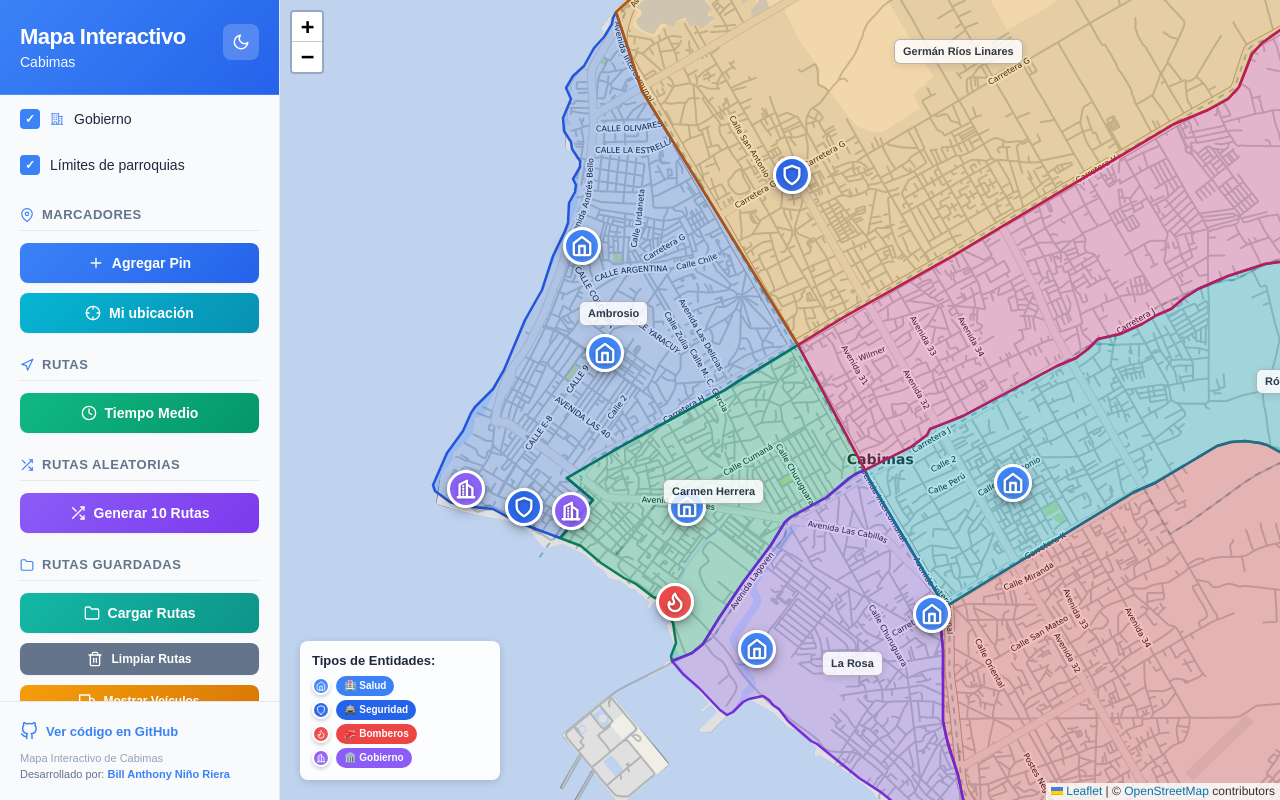
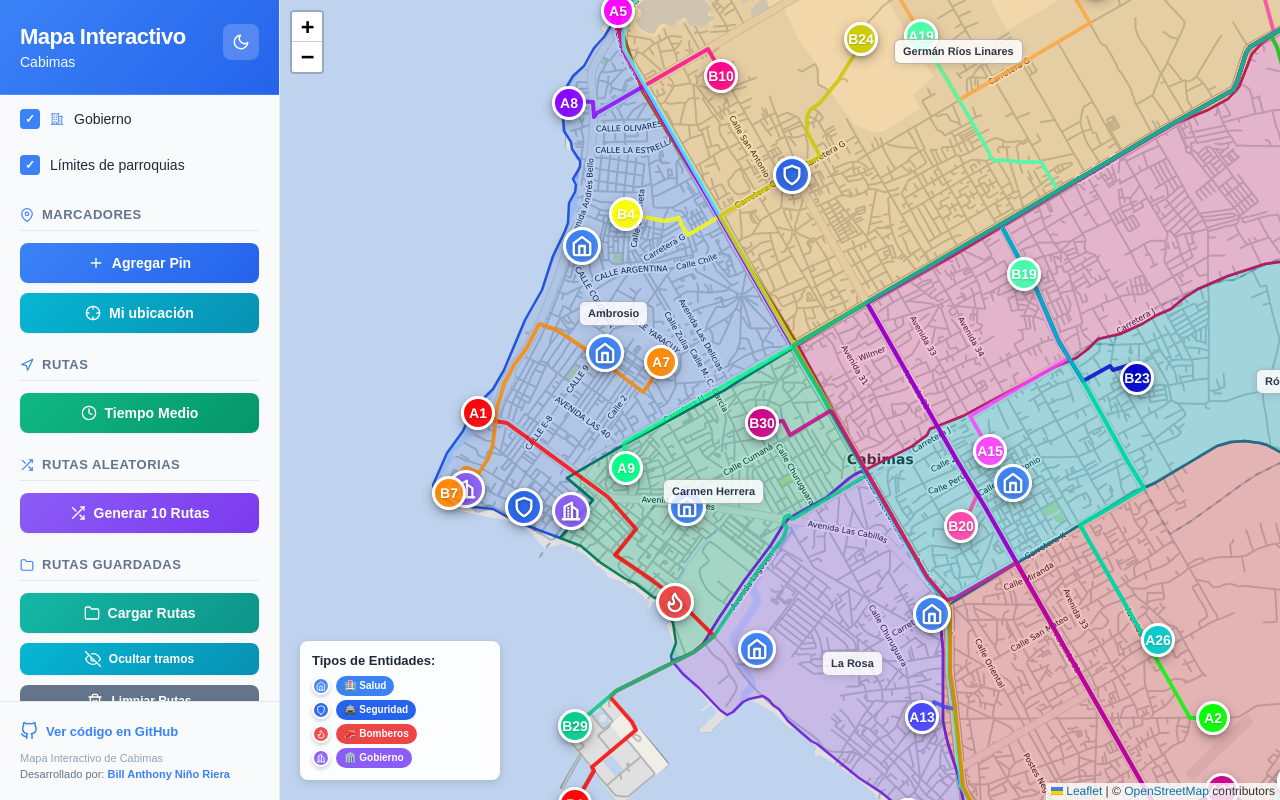
Before and after one commit to ejeoxlac/MIC, a Next.js app in the folder frontend/: page / in a window 1280 px wide. Both pictures are taken after a click on the button "Cargar Rutas". Built offline with nearby package versions, Linux system fonts and the light colour scheme.

Commit message:
Arreglo / Las "Rutas Guardadas" no se borraban bien y los vehículos se reseteaban solos

```diff
--- a/frontend/app/page.tsx
+++ b/frontend/app/page.tsx
@@ -16,6 +16,7 @@ export default function Home() {
   const [hasTiempoMedio, setHasTiempoMedio] = useState(false)
   const [hasRutasAleatorias, setHasRutasAleatorias] = useState(false)
   const [hasRutasSalvas, setHasRutasSalvas] = useState(false)
+  const [tramosRutasSalvasVisibles, setTramosRutasSalvasVisibles] = useState(false)
   const [vehiculosActivos, setVehiculosActivos] = useState(false)
   const [vehiculosConRutasSalvasActivos, setVehiculosConRutasSalvasActivos] = useState(false)
   const [filters, setFilters] = useState<FilterCategory[]>([
@@ -121,6 +122,7 @@ export default function Home() {
 
     const handleRutasSalvasCargadas = (e: WindowEventMap['rutas-salvas-cargadas']) => {
       setHasRutasSalvas(true)
+      setTramosRutasSalvasVisibles(true)
       if (e.detail?.count) {
         console.log(`✅ ${e.detail.count} rutas guardadas cargadas`)
       }
@@ -128,6 +130,7 @@ export default function Home() {
 
     const handleRutasSalvasLimpiadas = () => {
       setHasRutasSalvas(false)
+      setTramosRutasSalvasVisibles(false)
       setVehiculosConRutasSalvasActivos(false)
     }
 
@@ -221,6 +224,7 @@ export default function Home() {
             hasTiempoMedio={hasTiempoMedio}
             hasRutasAleatorias={hasRutasAleatorias}
             hasRutasSalvas={hasRutasSalvas}
+            tramosRutasSalvasVisibles={tramosRutasSalvasVisibles}
             vehiculosActivos={vehiculosActivos}
             vehiculosConRutasSalvasActivos={vehiculosConRutasSalvasActivos}
             filters={filters}
@@ -264,6 +268,10 @@ export default function Home() {
               window.dispatchEvent(new CustomEvent('limpiar-rutas-salvas'))
               if (isMobile) closeMobileMenu()
             }}
+            onToggleTramosRutasSalvas={() => {
+              setTramosRutasSalvasVisibles((visible) => !visible)
+              if (isMobile) closeMobileMenu()
+            }}
             onToggleVehiculos={() => {
               if (vehiculosActivos) {
                 window.dispatchEvent(new CustomEvent('desactivar-vehiculos'))
@@ -289,7 +297,10 @@ export default function Home() {
         </div>
 
         <div className="app-map-slot">
-          <Mapa hideLegend={isMobile && isMobileMenuOpen} />
+          <Mapa
+            hideLegend={isMobile && isMobileMenuOpen}
+            mostrarTramosRutasSalvas={tramosRutasSalvasVisibles}
+          />
         </div>
       </main>
     </>
--- a/frontend/components/Mapa.tsx
+++ b/frontend/components/Mapa.tsx
@@ -1373,9 +1373,13 @@ function MarkerWithTooltip({
 
 interface MapaProps {
   hideLegend?: boolean
+  mostrarTramosRutasSalvas?: boolean
 }
 
-function Mapa({ hideLegend = false }: MapaProps) {
+function Mapa({
+  hideLegend = false,
+  mostrarTramosRutasSalvas = false,
+}: MapaProps) {
   const [customMarker, setCustomMarker] = useState(null)
   const [addingMarker, setAddingMarker] = useState(false)
   const [tiempoMedioMode, setTiempoMedioMode] = useState(false)
@@ -1397,7 +1401,6 @@ function Mapa({ hideLegend = false }: MapaProps) {
   const [cargandoRutasAleatorias, setCargandoRutasAleatorias] = useState(false)
   const [rutasSalvas, setRutasSalvas] = useState([])
   const [cargandoRutasSalvas, setCargandoRutasSalvas] = useState(false)
-  const [rutasSalvasCargadasManualmente, setRutasSalvasCargadasManualmente] = useState(false)
   const [vehiculos, setVehiculos] = useState([])
   const [vehiculosActivos, setVehiculosActivos] = useState(false)
   const [vehiculosConRutasSalvas, setVehiculosConRutasSalvas] = useState([])
@@ -2052,7 +2055,12 @@ function Mapa({ hideLegend = false }: MapaProps) {
   // Función para limpiar rutas guardadas
   const limpiarRutasSalvas = () => {
     setRutasSalvas([])
-    setRutasSalvasCargadasManualmente(false)
+    // Las rutas guardadas también pueden estar siendo usadas por vehículos.
+    // Limpiarlas debe desmontar esos vehículos y cancelar sus animaciones.
+    setVehiculosConRutasSalvas([])
+    setVehiculosConRutasSalvasActivos(false)
+    setRutasVisibles(new Set())
+    setRutasUsadasPorVehiculo(new Map())
     // Disparar evento para notificar que las rutas fueron limpiadas
     const event = new CustomEvent('rutas-salvas-limpiadas')
     window.dispatchEvent(event)
@@ -2385,10 +2393,11 @@ function Mapa({ hideLegend = false }: MapaProps) {
     window.dispatchEvent(event)
   }
 
-  // Callback cuando un veículo llega al destino
-  const handleVehiculoLlegada = (vehiculoId, vehiculo) => {
+  // Callback estable: cambiar el zoom o mover el mapa no debe reiniciar
+  // la animación de los vehículos con rutas guardadas.
+  const handleVehiculoLlegada = useCallback((vehiculoId, vehiculo) => {
     // Se for um veículo com rotas salvas, escolher uma nova rota
-    if (vehiculo && vehiculo.rutaOriginal) {
+    if (vehiculo && vehiculo.rutaOriginal && rutasSalvas.length > 0) {
       setRutasUsadasPorVehiculo(prev => {
         const rutasUsadas = prev.get(vehiculoId) || new Set()
         const rutasDisponibles = rutasSalvas.filter((ruta, index) => !rutasUsadas.has(index))
@@ -2469,7 +2478,7 @@ function Mapa({ hideLegend = false }: MapaProps) {
         )
       )
     }
-  }
+  }, [rutasSalvas])
 
   // Efecto para escuchar eventos personalizados para agregar y quitar marcadores
   useEffect(() => {
@@ -3460,8 +3469,8 @@ function Mapa({ hideLegend = false }: MapaProps) {
             </Marker>
           </div>
         ))}
-        {/* Rotas salvas visíveis apenas se foram carregadas manualmente (não automaticamente) */}
-        {rutasSalvas.length > 0 && rutasSalvasCargadasManualmente && rutasSalvas.map((rutaSalva) => (
+        {/* Mostrar los tramos solo cuando el usuario lo solicita desde la barra lateral. */}
+        {rutasSalvas.length > 0 && mostrarTramosRutasSalvas && rutasSalvas.map((rutaSalva) => (
           <div key={`salva-${rutaSalva.id}`}>
             <Polyline
               positions={rutaSalva.coordinates}
--- a/frontend/components/Sidebar.tsx
+++ b/frontend/components/Sidebar.tsx
@@ -17,6 +17,8 @@ import {
   FiStopCircle,
   FiMoon,
   FiSun,
+  FiEye,
+  FiEyeOff,
   FiChevronDown,
   FiChevronUp,
   FiCrosshair,
@@ -135,6 +137,7 @@ export interface SidebarProps {
   hasTiempoMedio: boolean
   hasRutasAleatorias: boolean
   hasRutasSalvas: boolean
+  tramosRutasSalvasVisibles: boolean
   vehiculosActivos: boolean
   vehiculosConRutasSalvasActivos: boolean
   filters?: FilterCategory[]
@@ -148,6 +151,7 @@ export interface SidebarProps {
   onLimpiarRutasAleatorias: () => void
   onCargarRutasSalvas: () => void
   onLimpiarRutasSalvas: () => void
+  onToggleTramosRutasSalvas: () => void
   onToggleVehiculos: () => void
   onToggleVehiculosConRutasSalvas: () => void
   onFilterChange?: (filterId: FilterCategory | 'todos') => void
@@ -164,6 +168,7 @@ export default function Sidebar({
   hasTiempoMedio,
   hasRutasAleatorias,
   hasRutasSalvas,
+  tramosRutasSalvasVisibles,
   vehiculosActivos,
   vehiculosConRutasSalvasActivos,
   filters = [],
@@ -177,6 +182,7 @@ export default function Sidebar({
   onLimpiarRutasAleatorias,
   onCargarRutasSalvas,
   onLimpiarRutasSalvas,
+  onToggleTramosRutasSalvas,
   onToggleVehiculos,
   onToggleVehiculosConRutasSalvas,
   onFilterChange,
@@ -429,6 +435,14 @@ export default function Sidebar({
           {hasRutasSalvas && (
             <>
               <ActionButton
+                onClick={onToggleTramosRutasSalvas}
+                variant="info"
+                icon={tramosRutasSalvasVisibles ? <FiEyeOff /> : <FiEye />}
+                size="small"
+              >
+                {tramosRutasSalvasVisibles ? 'Ocultar tramos' : 'Ver tramos'}
+              </ActionButton>
+              <ActionButton
                 onClick={onLimpiarRutasSalvas}
                 variant="secondary"
                 icon={<FiTrash2 />}
@@ -442,7 +456,7 @@ export default function Sidebar({
                 icon={vehiculosConRutasSalvasActivos ? <FiStopCircle /> : <FiTruck />}
                 size="small"
               >
-                {vehiculosConRutasSalvasActivos ? 'Ocultar' : 'Mostrar'} Veículos
+                {vehiculosConRutasSalvasActivos ? 'Ocultar' : 'Mostrar'} Vehículos
               </ActionButton>
             </>
           )}
```
